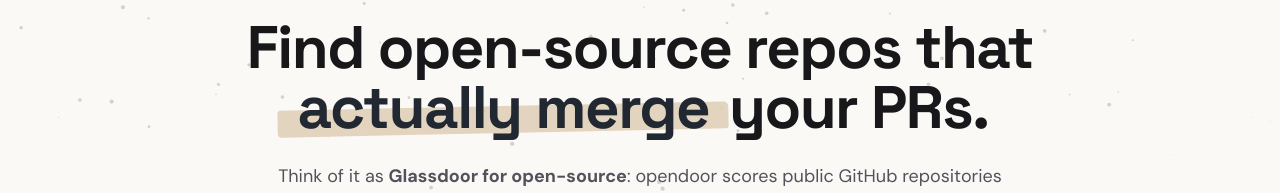
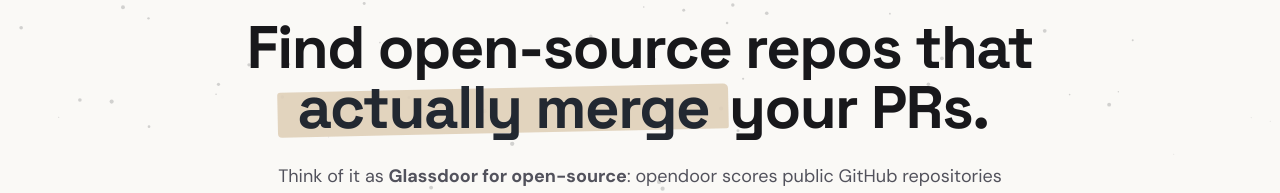
Before and after one commit to abhisheksoni27/getmerged, a Next.js app in the folder frontend/: page / in a window 1280 px wide. Shown: the part 118-311 px from the top of the page. Built offline with nearby package versions, Linux system fonts and the light colour scheme; no server answers.

Commit message:
feat: increase height

```diff
--- a/frontend/src/app/globals.css
+++ b/frontend/src/app/globals.css
@@ -60,7 +60,7 @@ body {
   left: -0.15em;
   right: -0.15em;
   bottom: 0.08em;
-  height: 0.45em;
+  height: 0.75em;
   background-color: #dfd0b8;
   z-index: -1;
   transform: rotate(-1.2deg) scaleX(1.02);
```
Also changed, not shown: 1 other file (tests, documents, lock files or other folders).
